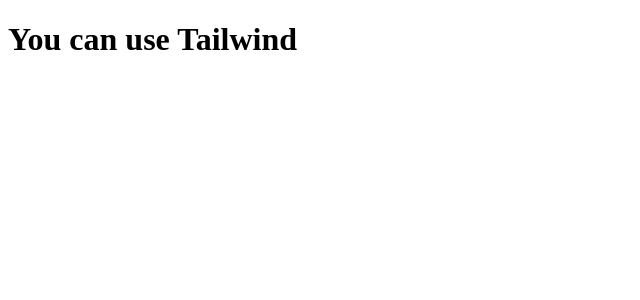
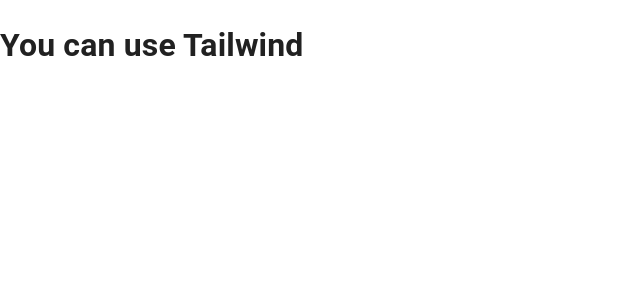
Before and after one commit to xhiroga/histomap, a Next.js app: page / in a window 1280 px wide. Shown: the top 300 px of the page, without its empty margins (0-640 px from the left). Built offline with nearby package versions, Linux system fonts and the light colour scheme.

Commit message:
chore: to avoid default stylesheet, use div

```diff
--- a/components/MapComponent.tsx
+++ b/components/MapComponent.tsx
@@ -22,8 +22,8 @@
     <div style="align-items:center; display: flex; flex-direction: column; width: fit-content; margin-left: ${-(fukidashiWidth + fukidashiPadding) / 2}rem;">
       <div style="margin-top: -12px; border: 12px solid transparent; border-bottom: 10px solid #fff;"></div>
       <div style="background-color: white; border-radius: 0.5rem; padding: ${fukidashiPadding}rem; box-shadow: 0 1px 3px 0 rgba(0, 0, 0, 0.1), 0 1px 2px 0 rgba(0, 0, 0, 0.06); width: ${fukidashiWidth}rem;">
-        <h2 style="font-weight: bold; font-size: 1rem; margin-bottom: 0.25rem; white-space: nowrap; overflow: hidden; text-overflow: ellipsis;">${feature.properties.name}</h2>
-        <p style="font-size: 0.875rem; margin-bottom: 0.25rem; white-space: nowrap; overflow: hidden; text-overflow: ellipsis;">${feature.properties.edtf}</p>
+        <div style="font-weight: bold; font-size: 1rem; margin-bottom: 0.25rem; white-space: nowrap; overflow: hidden; text-overflow: ellipsis;">${feature.properties.name}</div>
+        <div style="font-size: 0.875rem; margin-bottom: 0.25rem; white-space: nowrap; overflow: hidden; text-overflow: ellipsis;">${feature.properties.edtf}</div>
       </div>
     </div>
     `,
--- a/pages/_app.tsx
+++ b/pages/_app.tsx
@@ -1,9 +1,15 @@
+import { CssBaseline } from '@mui/material';
 import '../styles/leaflet.css';
 
 import type { AppProps } from 'next/app';
 
 function MyApp({ Component, pageProps }: AppProps) {
-  return <Component {...pageProps} />
+  return (
+    <>
+      <CssBaseline />
+      <Component {...pageProps} />
+    </>
+  )
 }
 
 export default MyApp;
```
